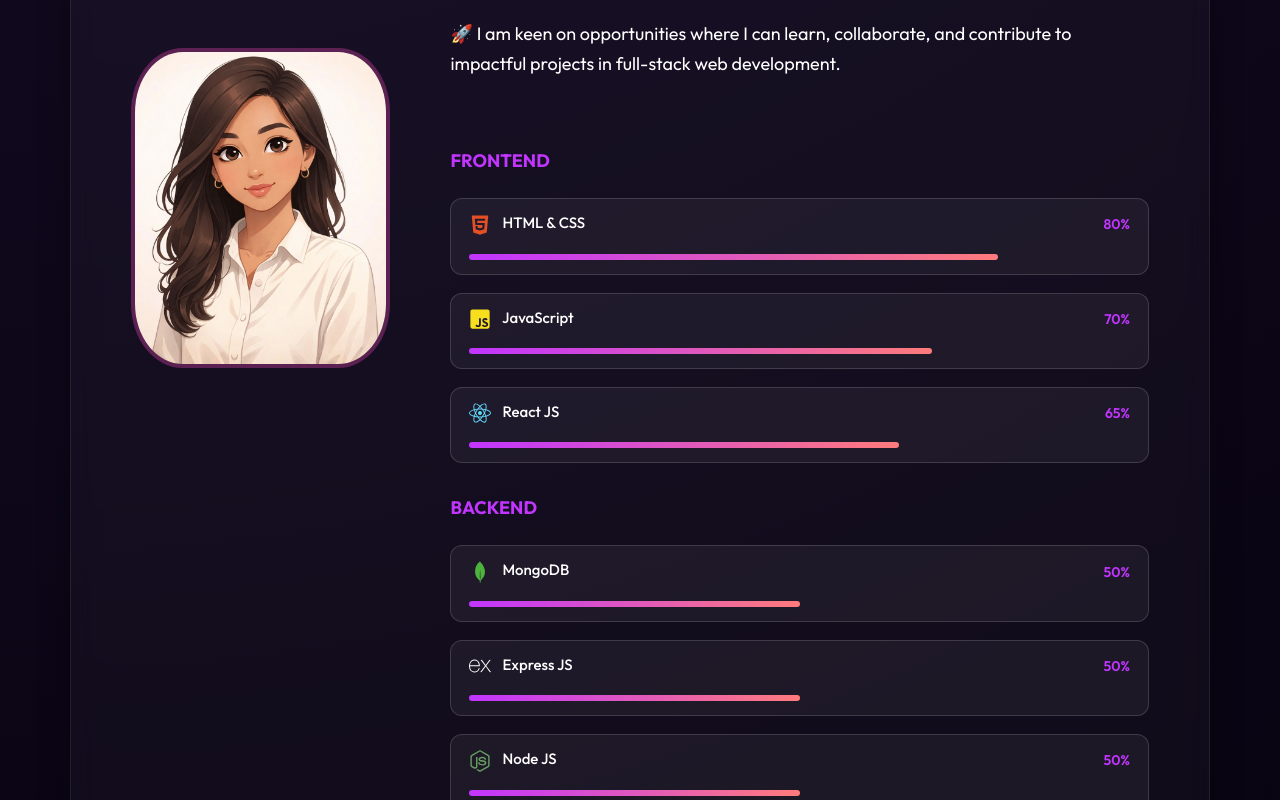
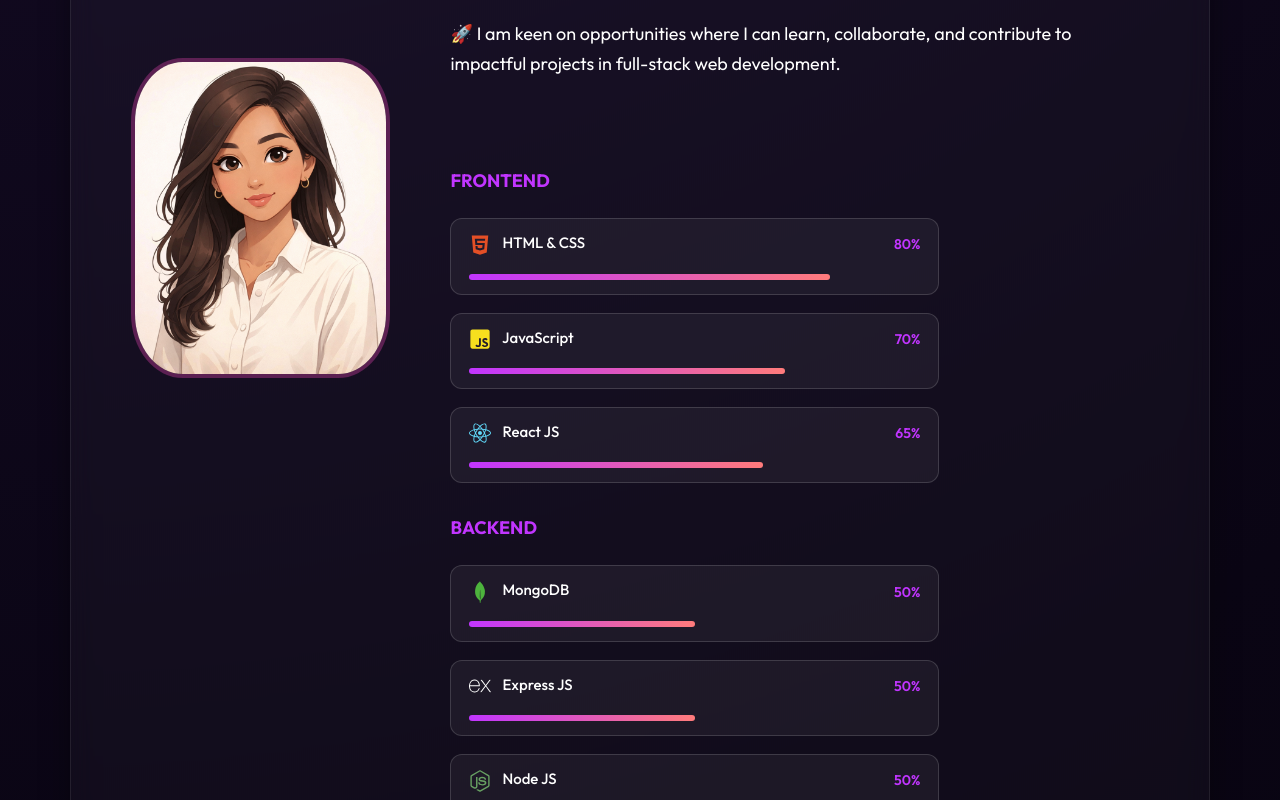
Before and after one commit to vaishnavikolekar1516/portfolio-react, a React (Vite) app: page / in a window 1280 px wide. Shown: the part 1480-2280 px from the top of the page. Built offline with nearby package versions, Linux system fonts and the light colour scheme.

Commit message:
about skill fix

```diff
--- a/src/Components/About/About.css
+++ b/src/Components/About/About.css
@@ -72,11 +72,12 @@
 }
 
 /* Skills Section */
-.about-skills {
+.about-skills{
+  width: 70%;
   display: flex;
   flex-direction: column;
   gap: 18px;
-  margin-top: 20px;
+  margin-top: 40px;
 }
 
 /* Skill Card */
@@ -89,6 +90,7 @@
   flex-direction: column;
   gap: 10px;
   transition: 0.3s ease;
+  width: 100%;
 }
 
 .about-skill p {
```
